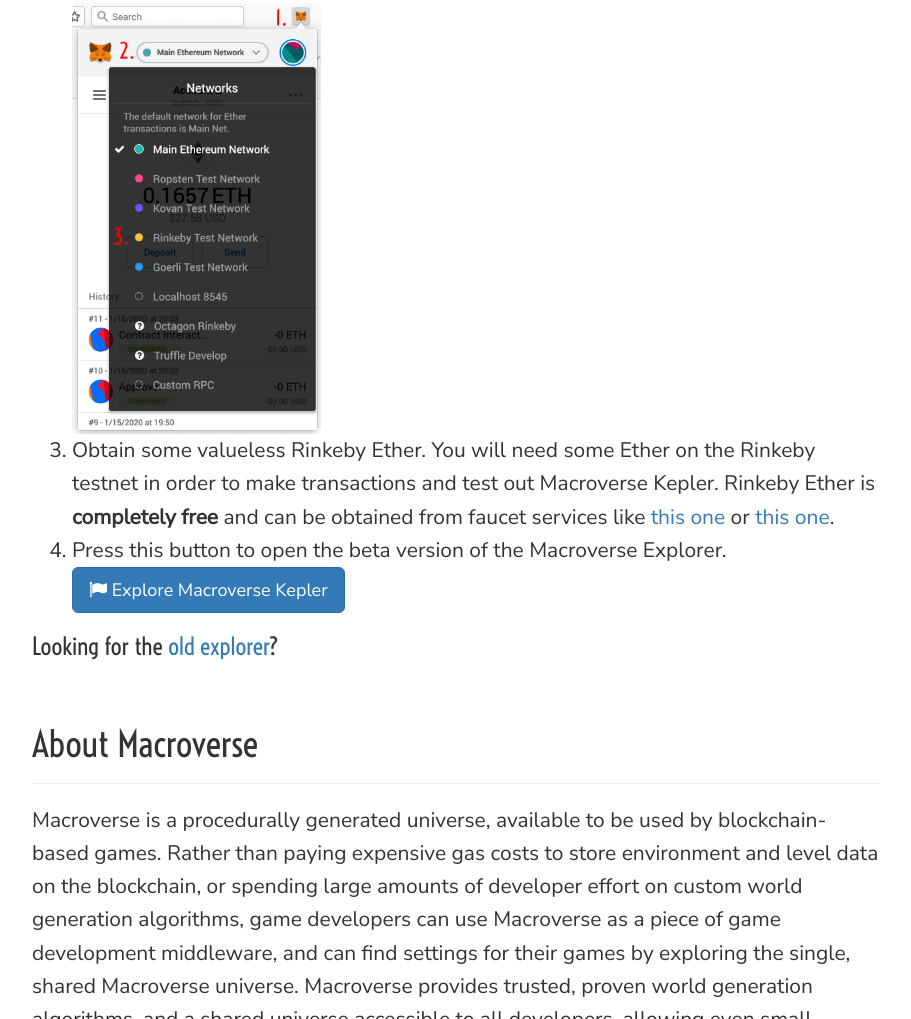
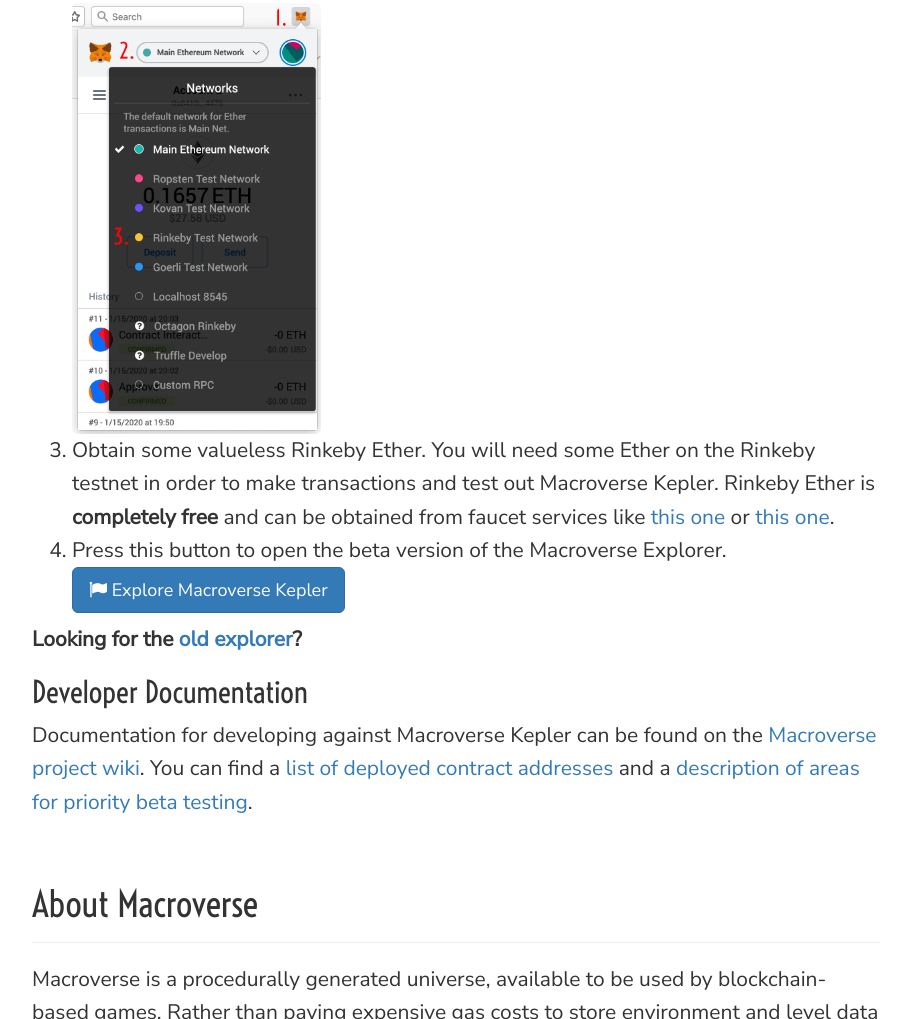
Before and after one commit to NovakDistributed/macroverse-website, a plain HTML site: page index.html in a window 1280 px wide. Shown: the part 3570-4589 px from the top of the page, without its empty margins (38-949 px from the left). Drawn offline with Linux system fonts and the light colour scheme.

Commit message:
Link to developer documentation

```diff
--- a/index.html
+++ b/index.html
@@ -181,13 +181,14 @@
                     <h1 class="display-3">Macroverse Explorer Beta</h1>
                 </div>
                 <p>
-                    The next major version of the Macroverse Explorer (codename &quot;Kepler&quot;), the application which allows you to explore the Macroverse world, is <strong>now in free, open beta</strong> on the Rinkeby testnet. You <strong>do not need any MRV</strong> to use the beta version of the Macroverse Explorer.
+                    The next major version (codename &quot;Kepler&quot;) of Macroverse is <strong>now in free, open beta</strong> on the Rinkeby testnet. You <strong>do not need any MRV</strong> to use the beta version. You can use the updated beta version of the Macroverse Explorer to explore the stars, planets, and moons of the Macroverse world, and to claim them as ERC712-compatible nonfungible tokens.
                 </p>
                 <div class="row">
                     <div class="col-md-8">
                         <img class="img-responsive img-rounded" src="img/explorer2.png" title="A screenshot of the Macroverse Explorer Kepler beta, showing a 3D view of a planet with moons and a selection of planet statistics.">
                     </div>
                 </div>
+
                 <h2>Beta Instructions</h2>
                 <ol>
                     <li>Install <a href="https://metamask.io/" target="_blank">MetaMask</a>, to equip your web browser for use with Ethereum.</li>
@@ -211,7 +212,16 @@
                     </li>
                 </ol>
 
-                <h3>Looking for the <a href="explore/">old explorer</a>?</h3>
+                <p>
+                    <strong>Looking for the <a href="explore/">old explorer</a>?</strong>
+                </p>
+
+                <h2>Developer Documentation</h2>
+                <p>
+                    Documentation for developing against Macroverse Kepler can be found on the <a href="https://github.com/NovakDistributed/macroverse/wiki" target="_blank">Macroverse project wiki</a>. You can find a <a href="https://github.com/NovakDistributed/macroverse/wiki/Contract-Addresses#rinkeby-network-id-4" target="_blank">list of deployed contract addresses</a> and a <a href="https://github.com/NovakDistributed/macroverse/wiki/Kepler-Beta" target="_blank">description of areas for priority beta testing</a>.
+                </p>
+
+
             </div>
         </section>
 
```
